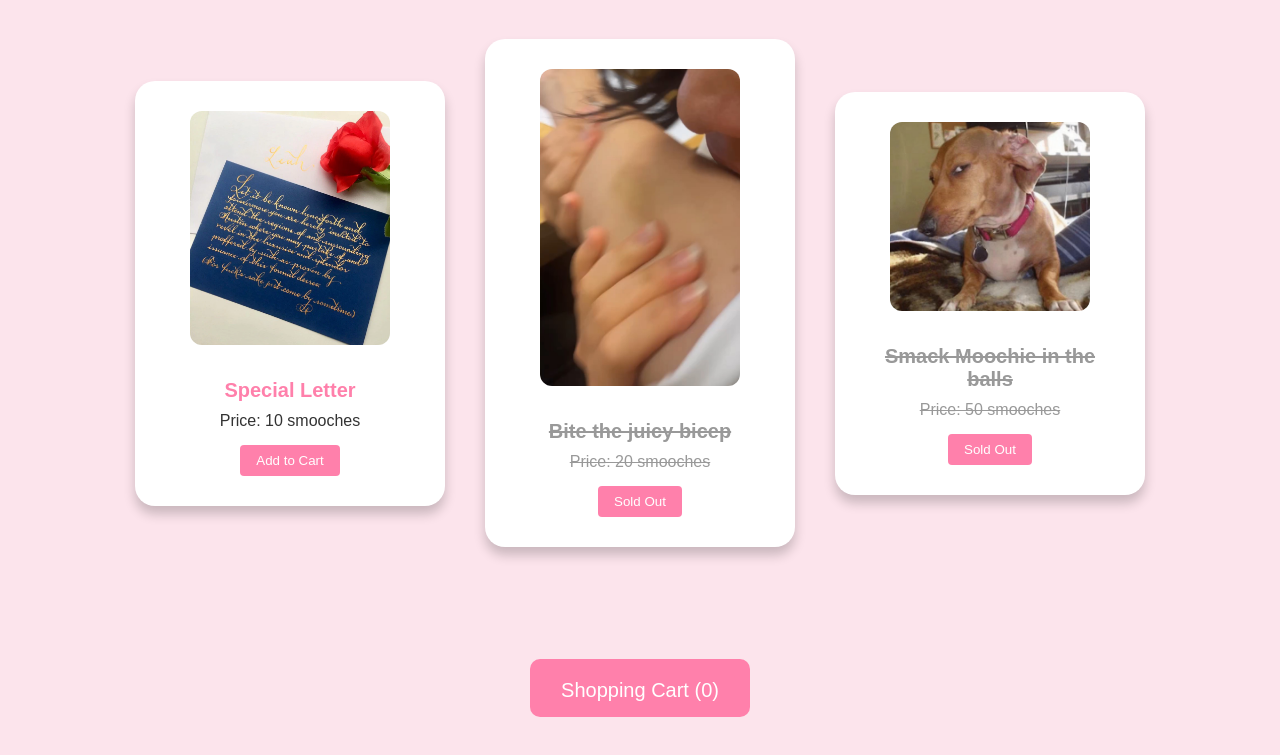
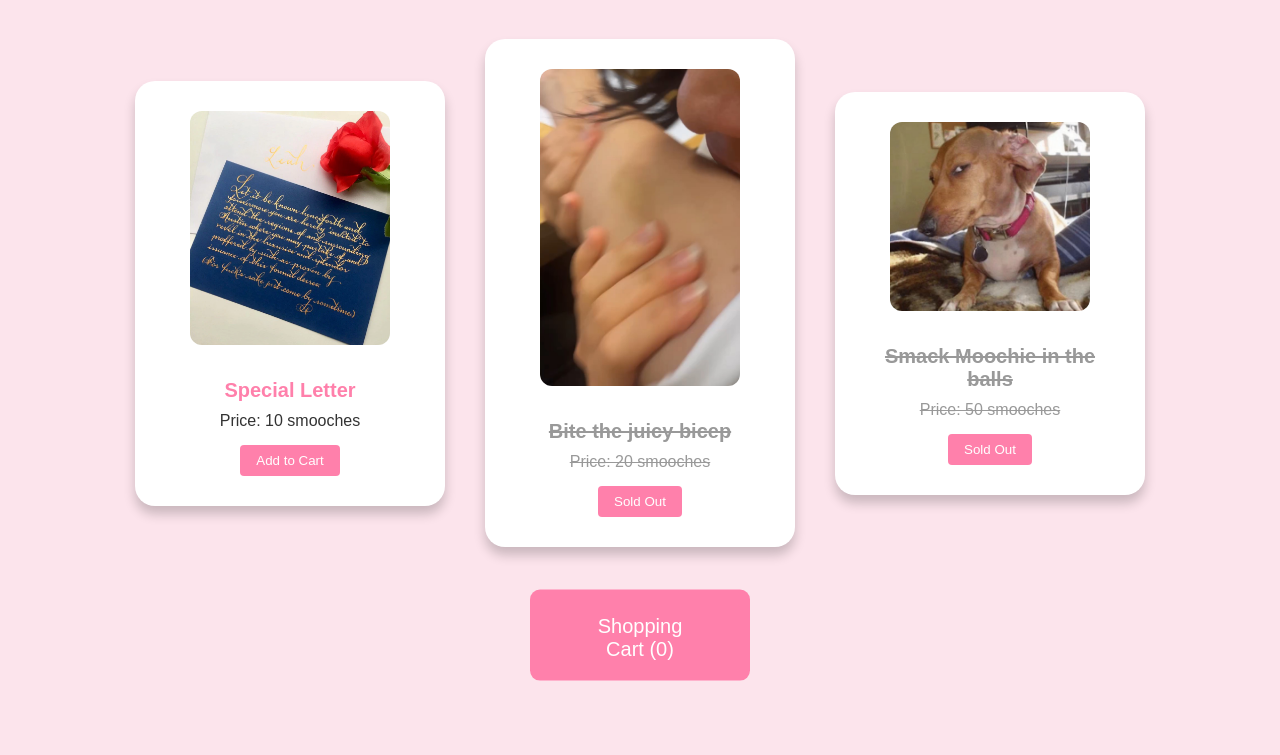
Before and after one commit to richarddddo/richarddddo.github.io, a plain HTML site: page index.html in a window 1280 px wide. Shown: the part 83-838 px from the top of the page. Before the commit the page ends 800 px from the top, so only its background shows below. Drawn offline with Linux system fonts and the light colour scheme.

Commit message:
nw update

```diff
--- a/styles.css
+++ b/styles.css
@@ -17,7 +17,7 @@ h1 {
 }
 main {
   padding: 20px;
-  padding-bottom: 50px;
+  padding-bottom: 1000px;
 }
 .products {
   display: flex;
@@ -90,18 +90,19 @@ footer {
   width: 60%; /* Adjust the width as desired */
   max-width: 200px; /* Set a maximum width */
   left: 50%; /* Position at 50% from the left */
-  transform: translate(-50%, 0%); /* Adjust to center horizontally */
+  transform: translate(-50%, -40%); /* Adjust to center horizontally */
   border-radius: 10px;
 }
 footer a.cart-link {
   display: inline-block;
-  padding: 5px 16px;
+  padding: 10px 40px;
   margin-top: 5px;
   background-color: #ff80ab;
   color: white;
   text-decoration: none;
   border-radius: 4px;
   transition: background-color 0.3s;
+  font-size: 20px;
 }
 footer a.cart-link:hover {
   background-color: #ff527b;
```
Also changed, not shown: card.html (+1 -1 lines), cart.html (+2 -1 lines).
